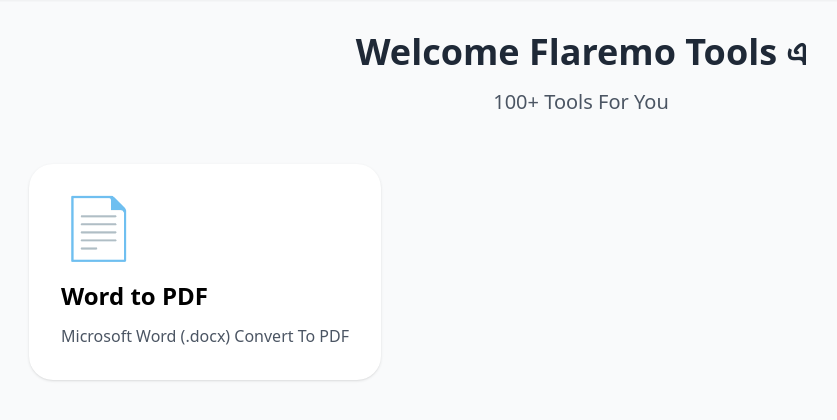
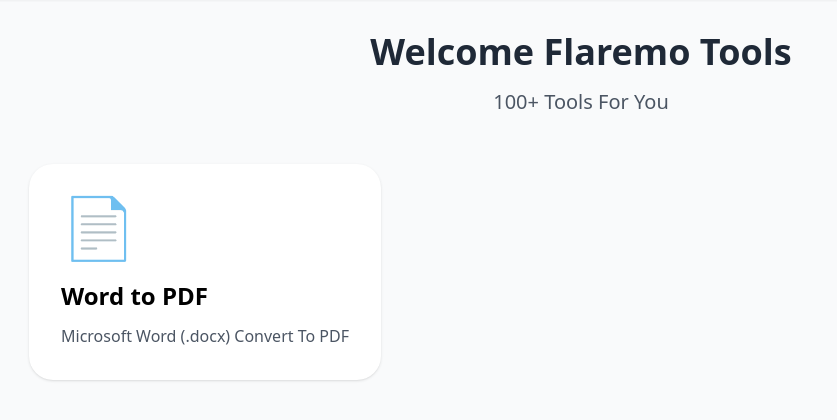
Before and after one commit to printinggraphicsdesigner/Test.Flaremo.com, a Django app: page / in a window 1280 px wide. Shown: the part 65-485 px from the top of the page, without its empty margins (59-896 px from the left). Run offline with Django 5.2, Linux system fonts and the light colour scheme; some libraries are stand-ins or nearby versions.

Commit message:
Update home.html

```diff
--- a/flaremo-tools/templates/home.html
+++ b/flaremo-tools/templates/home.html
@@ -1,7 +1,7 @@
 {% extends 'base.html' %}
 {% block content %}
 <div class="text-center mb-12">
-    <h1 class="text-4xl font-bold text-gray-800 mb-4">Welcome Flaremo Tools এ</h1>
+    <h1 class="text-4xl font-bold text-gray-800 mb-4">Welcome Flaremo Tools </h1>
     <p class="text-xl text-gray-600">100+ Tools For You</p>
 </div>
 
```
